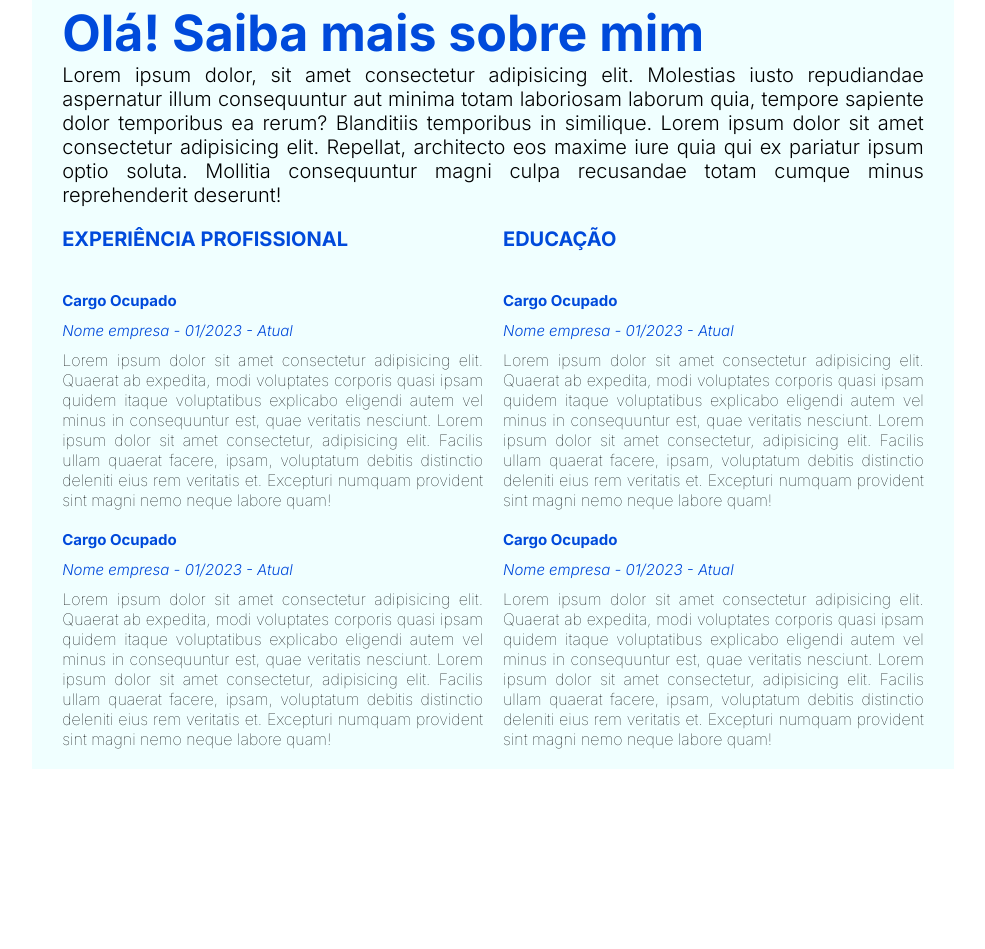
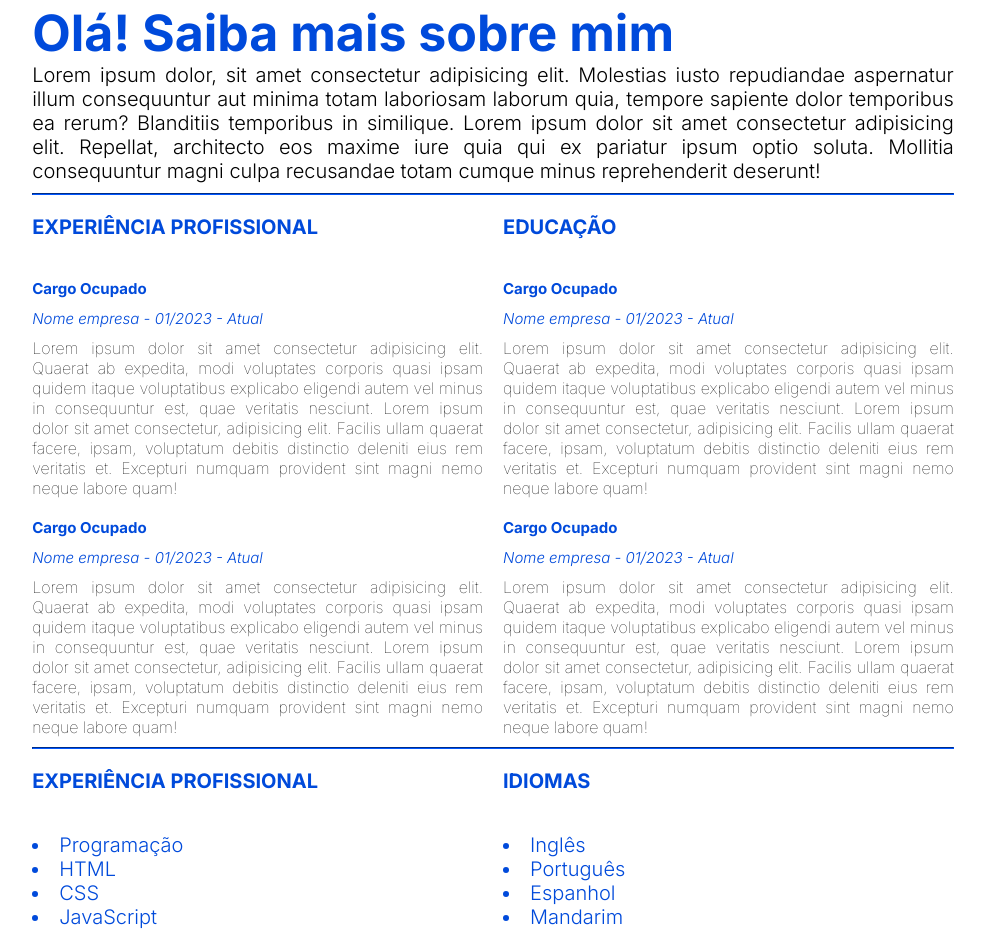
Before and after one commit to cezarmezzalirasenac/uc02-atividade-html-css, a plain HTML site: page index.html in a window 1280 px wide. Shown: the part 317-1266 px from the top of the page, without its empty margins (147-1132 px from the left). Before the commit the page ends 1086 px from the top, so only its background shows below. Drawn offline with Linux system fonts and the light colour scheme.

Commit message:
Ajustes finais

```diff
--- a/index.html
+++ b/index.html
@@ -29,9 +29,7 @@
           <li><a href="https://github.com/cezarmezzalira">github.com/cezarmezzalira</a></li>
           <li><a href="https://linkedin.com/cezarmezzalira">linkedin.com/cezarmezzalira</a></li>
         </ul>
-
       </div>
-
     </div>
 
     <div id="content">
@@ -45,6 +43,8 @@
           deserunt!
         </p>
       </div>
+      <hr class="division-line">
+
       <div id="details">
         <section class="general-lists">
           <h1>EXPERIÊNCIA PROFISSIONAL</h1>
@@ -97,6 +97,27 @@
           </div>
         </section>
       </div>
+      <hr class="division-line">
+      <div id="extras">
+        <section class="general-lists">
+          <h1>EXPERIÊNCIA PROFISSIONAL</h1>
+          <ul>
+            <li>Programação</li>
+            <li>HTML</li>
+            <li>CSS</li>
+            <li>JavaScript</li>
+          </ul>
+        </section>
+        <section class="general-lists">
+          <h1>IDIOMAS</h1>
+          <ul>
+            <li>Inglês</li>
+            <li>Português</li>
+            <li>Espanhol</li>
+            <li>Mandarim</li>
+          </ul>
+        </section>
+      </div>
     </div>
   </div>
 </body>
--- a/styles.css
+++ b/styles.css
@@ -88,10 +88,10 @@ body {
   width: 90%;
   height: auto;
   color: #000;
-  background-color: azure;
+  /* background-color: azure; */
   display: flex;
   flex-direction: column;
-  padding: 20px 30px;
+  padding: 20px 0px;
 }
 
 #about h1 {
@@ -143,3 +143,23 @@ body {
   margin-top: 10px;
   text-align: justify;
 }
+
+#extras {
+  width: 100%;
+  display: grid;
+  grid-template-columns: 1fr 1fr;
+  column-gap: 20px;
+  margin-top: 20px;
+}
+
+.general-lists ul li {
+  list-style-position: inside;
+  color: #004ADB;
+  font-size: 20px;
+  font-weight: 300;
+}
+
+.division-line {
+  margin-top: 10px;
+  border-color: #004ADB;
+}
```
